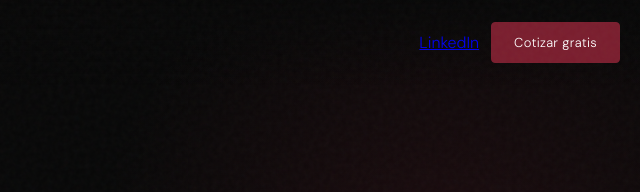
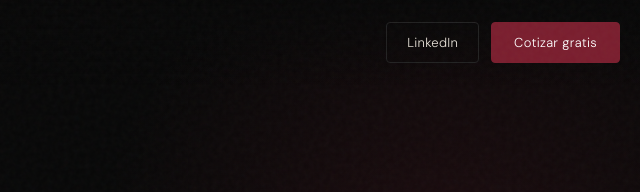
Before and after one commit to RoaDevOps/devxter, a plain HTML site: page index.html in a window 1280 px wide. Shown: the top 192 px of the page, 612-1252 px from the left. Drawn offline with nearby package versions, Linux system fonts and the light colour scheme.

Commit message:
likending A04

```diff
--- a/index.html
+++ b/index.html
@@ -743,7 +743,7 @@
   <nav id="navbar">
     <a href="#" class="brand">BROTHERS<span>.tech</span></a>
     <div class="nav-actions">
-      <a href="https://www.linkedin.com/in/roadevops/">LinkedIn</a>
+      <a href="https://www.linkedin.com/in/roadevops/" target="_blank" class="btn-ghost">LinkedIn</a>
       <a href="#contacto" class="btn-primary">Cotizar gratis</a>
     </div>
   </nav>
```
